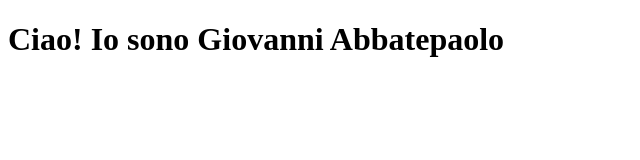
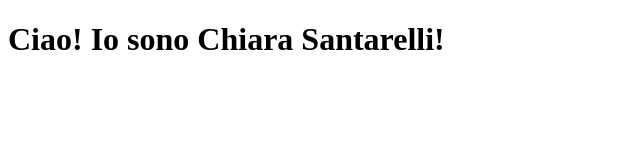
Before and after one commit to ChiaraSantarelli/primositochiara, a plain HTML site: page index.html in a window 1280 px wide. Shown: the whole page, without its empty margins (0-640 px from the left). Drawn offline with Linux system fonts and the light colour scheme.

Commit message:
Update index.html

```diff
--- a/index.html
+++ b/index.html
@@ -6,6 +6,6 @@
     <title>Document</title>
   </head>
   <body>
-    <h1>Ciao! Io sono Giovanni Abbatepaolo</h1>
+    <h1>Ciao! Io sono Chiara Santarelli!</h1>
   </body>
 </html>
```
